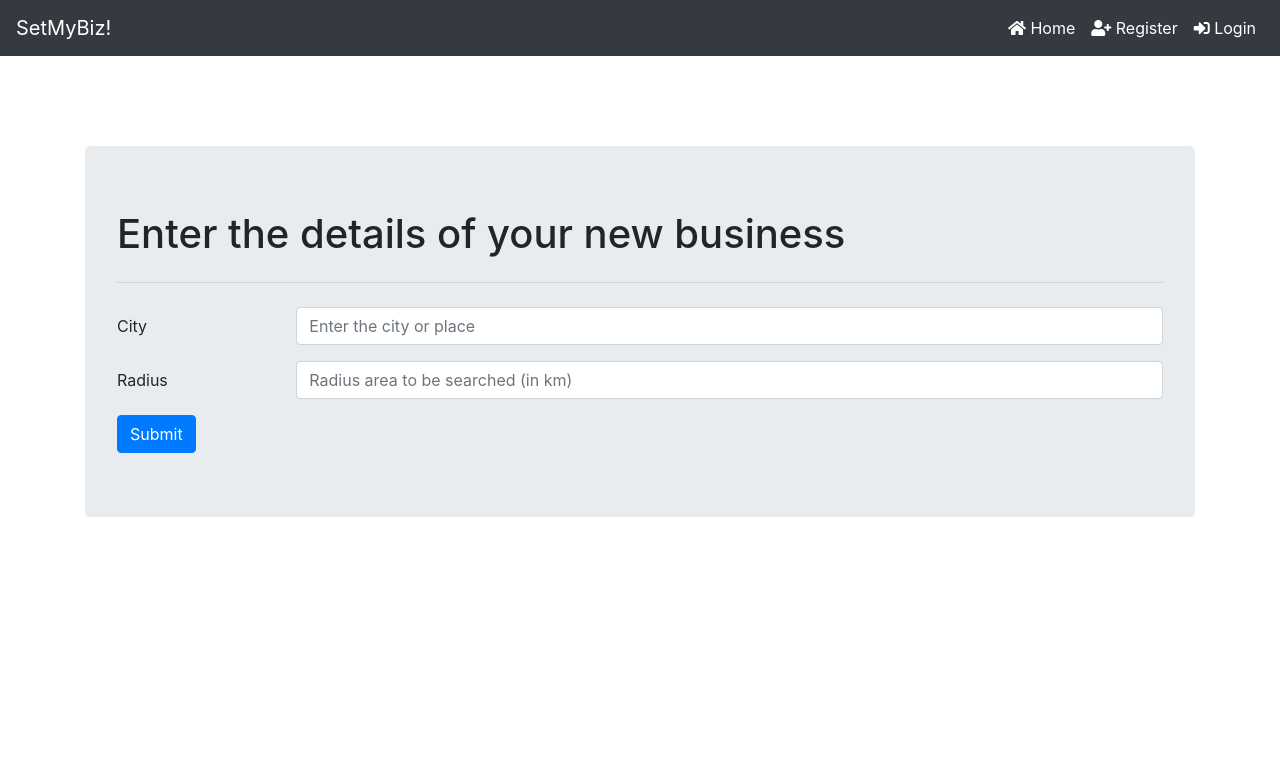
After one commit to shreayan98c/Set-My-Biz, a Django app: page /business/ in a window 1280 px wide. The commit adds this page. Shown: the top 757 px of the page. Run offline with Django 3.2, Linux system fonts and the light colour scheme; some libraries are stand-ins or nearby versions.

Commit message:
Added favicon and business input form

```diff
--- a/main/static/main/js/script.js
+++ b/main/static/main/js/script.js
@@ -0,0 +1,29 @@
+console.log("Connected to JS!");
+
+function validate()
+{
+	console.log("Running validate()!");
+
+	// Validating City
+	var city = document.getElementById('city').value;
+	if(city.length > 20)
+	{
+		document.getElementById('city').style.border = '1px solid red';
+		document.getElementById('errorMsgCity').innerHTML = 'Enter a valid city or place name!';
+		document.getElementById('errorMsgCity').style.color = 'red';
+		return false;
+	}
+
+	// Validating Radius
+	var cgpa = document.getElementById('radius').value;
+	if(radius<0 || radius>20)
+	{
+		document.getElementById('radius').style.border = '1px solid red';
+		document.getElementById('errorMsgRadius').innerHTML = 'Enter a valid radius! (between 0.1km to 20km)';
+		document.getElementById('errorMsgRadius').style.color = 'red';
+		return false;
+	}
+
+	// If all validations are complete, return true
+	return true;
+}
--- a/main/templates/main/base.html
+++ b/main/templates/main/base.html
@@ -2,11 +2,12 @@
 <html lang="en">
 <head>
 	{% load static %}
-	<link rel="stylesheet" type="text/css" href="{% static 'tinymce/css/prism.css' %}">
 	<meta charset="utf-8">
 	<meta name="viewport" content="width=device-width, initial-scale=1">
+	<link rel="stylesheet" type="text/css" href="{% static 'tinymce/css/prism.css' %}">
 	<link rel="stylesheet" href="https://stackpath.bootstrapcdn.com/bootstrap/4.1.3/css/bootstrap.min.css" integrity="sha384-MCw98/SFnGE8fJT3GXwEOngsV7Zt27NXFoaoApmYm81iuXoPkFOJwJ8ERdknLPMO" crossorigin="anonymous">
 	<link href="https://use.fontawesome.com/releases/v5.0.6/css/all.css" rel="stylesheet">
+	<link rel="shortcut icon" href="{% static 'main/images/favicon.ico' type='image/x-icon' %}">
 
 	{% block title %}<title>SetMyBiz</title>{% endblock %}
 	<link rel="stylesheet" href="{% static 'main/css/styles.css' %}">
--- a/main/templates/main/index.html
+++ b/main/templates/main/index.html
@@ -9,7 +9,7 @@
 	<h1 class="display-4">Welcome to SetMyBiz!</h1>
 	<hr class="my-4">
 	<p class="lead">We will help you out to find the most optimal place for setting up your new business.</p>
-	<button type="button" class="btn btn-primary">Get Started >></button>
+	<a href="{% url 'main:business' %}"><button type="button" class="btn btn-primary">Get Started >></button></a>
 	<!--
 	<button type="button" class="btn btn-success">Get Started >></button>
 	<button type="button" class="btn btn-danger">Get Started >></button>
--- /dev/null
+++ b/main/templates/main/new_business.html
@@ -0,0 +1,32 @@
+{% extends "main/base.html" %}
+{% load static %}
+
+{% block title %}
+<title>SetMyBiz - New Business</title>
+{% endblock %}
+
+<script type="text/javascript" src="{% static 'main/js/script.js' %}"></script>
+
+{% block content %}
+<div class="jumbotron">
+	<h1 class="display-5">Enter the details of your new business</h1>
+	<hr class="my-4">
+	<form>
+		<div class="form-group row">
+			<label for="city" class="col-sm-2 col-form-label">City</label>
+			<div class="col-sm-10">
+				<input type="text" class="form-control" id="city" placeholder="Enter the city or place" required>
+				<span id='errorMsgCity'></span>
+			</div>
+		</div>
+		<div class="form-group row">
+			<label for="radius" class="col-sm-2 col-form-label">Radius</label>
+			<div class="col-sm-10">
+				<input type="text" class="form-control" id="radius" placeholder="Radius area to be searched (in km)" required>
+				<span id='errorMsgRadius'></span>
+			</div>
+		</div>
+		<button type="submit" class="btn btn-primary" onclick="return validate();">Submit</button>
+	</form>
+</div>
+{% endblock %}
--- a/main/templates/main/user_detail.html
+++ b/main/templates/main/user_detail.html
@@ -8,4 +8,6 @@
 <h2>First Name: {{ user.first_name }}</h2>
 <h2>Surname: {{ user.last_name }}</h2>
 <h3>Email: {{ user.email }}</h3>
+<hr>
+<a href="../{{ user.id }}/update"><button type="button" class="btn btn-primary">Update Details</button></a>
 {% endblock %}
--- a/main/urls.py
+++ b/main/urls.py
@@ -21,8 +21,13 @@ app_name = 'main'
 
 urlpatterns = [
 	path('', views.index, name='index'),
+
 	path('register/', views.register, name='register'),
 	path('logout/', views.logout_request, name='logout'),
 	path('login/', views.login_request, name='login'),
+
+    path('business/', views.business_input, name='business'),
+
     path('account/<int:pk>/', views.UserDetailView.as_view(), name='user_detail'),
+    path('account/<int:pk>/update/', views.UserUpdate.as_view(), name='user_update'),
 ]
--- a/main/views.py
+++ b/main/views.py
@@ -8,6 +8,7 @@ from .forms import NewUserForm
 from django.views import generic
 from django.contrib.auth.models import User
 from main.forms import NewUserForm
+from django.urls import reverse_lazy
 from django.views.generic.edit import CreateView, UpdateView, DeleteView
 
 # Create your views here.
@@ -63,6 +64,20 @@ def login_request(request):
 				  "main/login.html",
 				  {"form": form})
 
+def business_input(request):
+	"""View function to get business details from user."""
+	context = dict()
+	# Render the HTML template index.html with the data in the context variable
+	return render(request, 'main/new_business.html', context=context)
+
+
 class UserDetailView(generic.DetailView):
 	model = User
 	template_name = 'main/user_detail.html'
+
+
+class UserUpdate(UpdateView):
+	model = User
+	fields = ['first_name', 'last_name']
+	template_name = 'main/update_user.html'
+	success_url = reverse_lazy('main:index')
```
Also changed, not shown: main/templates/main/update_user.html (added, +12 -0 lines), db.sqlite3, main/static/main/images/favicon.ico (added).
